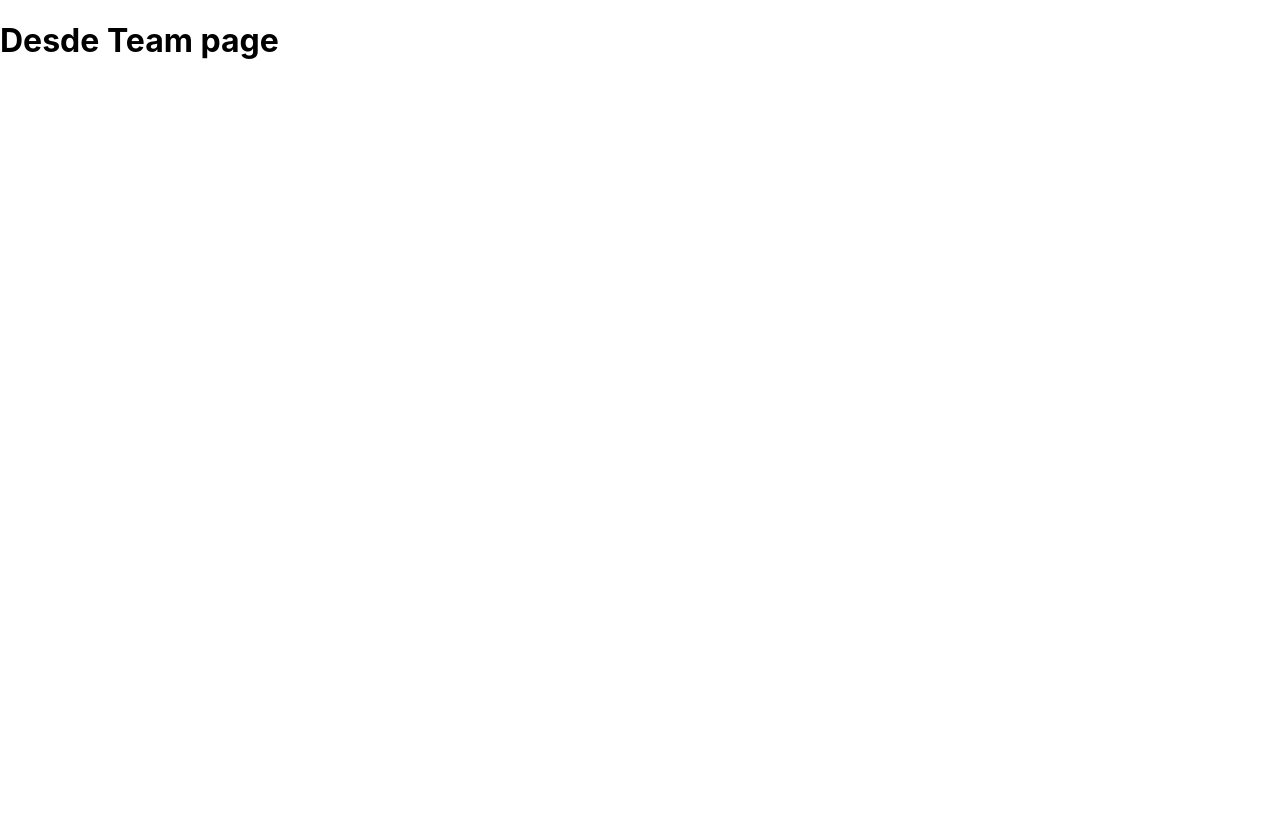
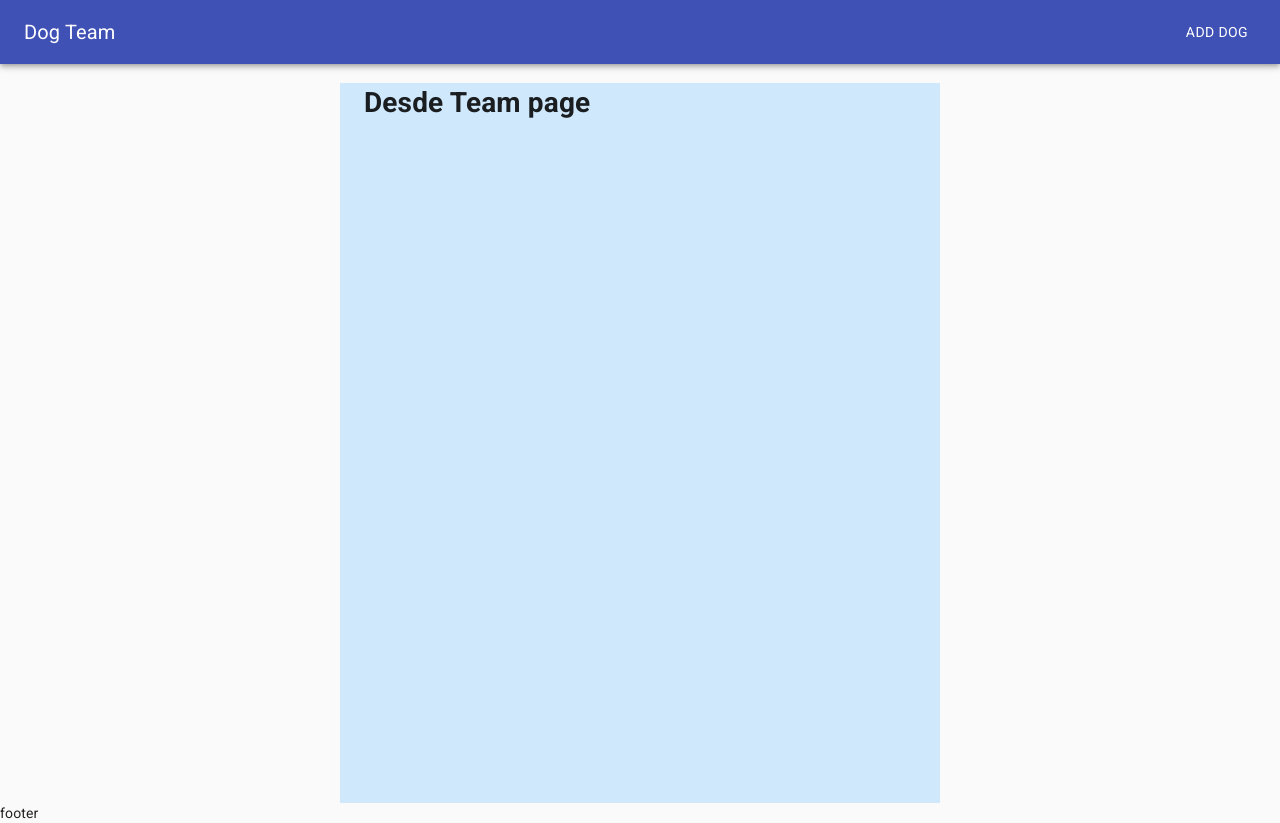
Before and after one commit to MarcosRissottoB/dog-team, a React (Create React App) app in the folder dog-team/: page /team in a window 1280 px wide. Before the commit the page ends 800 px from the top, so only its background shows below. Built offline with nearby package versions, Linux system fonts and the light colour scheme.

Commit message:
Add Team page and initial layout

```diff
--- a/dog-team/src/App.js
+++ b/dog-team/src/App.js
@@ -5,18 +5,26 @@ import {
   Route
 } from "react-router-dom";
 
+// Pages
 import Home from './pages/Home';
 import DogDetail from './pages/DogDetail';
 import Team from './pages/Team';
+import NotFound from './pages/NotFound';
+
+// Components
+import Layout from './components/layout';
 
 function App() {
   return (
     <Router>
-      <Switch>
-        <Route exact path='/' component={Home} />
-        <Route exact path='/dog/:id' component={DogDetail} />
-        <Route exact path='/team' component={Team} />
-      </Switch>
+      <Layout>
+        <Switch>
+          <Route exact path='/' component={Home}/>
+          <Route exact path='/dog/:id' component={DogDetail} />
+          <Route exact path='/team' component={Team} />
+          <Route component={NotFound} />
+        </Switch>
+      </Layout>
     </Router>
   );
 }
--- /dev/null
+++ b/dog-team/src/components/content.js
@@ -0,0 +1,16 @@
+import React from 'react';
+import CssBaseline from '@material-ui/core/CssBaseline';
+import Container from '@material-ui/core/Container';
+
+function Content({children}) {
+  return (
+    <>
+      <CssBaseline />
+      <Container maxWidth="sm" style={{ backgroundColor: '#cfe8fc', height: '90vh' }} >
+        {children}
+      </Container>
+    </>
+  )
+};
+
+export default Content;
--- /dev/null
+++ b/dog-team/src/components/header.js
@@ -0,0 +1,39 @@
+import React from 'react';
+import {
+  AppBar,
+  Toolbar,
+  Typography,
+  Button
+} from '@material-ui/core';
+import { makeStyles } from '@material-ui/core/styles';
+
+const useStyles = makeStyles((theme) => ({
+  root: {
+    flexGrow: 1,
+  },
+  menuButton: {
+    marginRight: theme.spacing(2),
+  },
+  title: {
+    flexGrow: 1,
+  },
+}));
+
+function Header() {
+  const classes = useStyles();
+
+  return (
+    <>
+      <AppBar position="static">
+        <Toolbar>
+          <Typography variant="h6" className={classes.title}>
+            Dog Team
+          </Typography>
+          <Button color="inherit">Add Dog</Button>
+        </Toolbar>
+      </AppBar>
+    </>
+  )
+}
+
+export default Header;
--- /dev/null
+++ b/dog-team/src/components/layout.js
@@ -0,0 +1,17 @@
+import React from 'react';
+
+// Components
+import Content from './content';
+import Header from './header';
+
+function Layout({children}) {
+  return (
+    <>
+      <Header />
+      <Content>{children}</Content>
+      <footer>footer</footer>
+    </>
+  )
+}
+
+export default Layout;
--- /dev/null
+++ b/dog-team/src/pages/NotFound.js
@@ -0,0 +1,13 @@
+import React from 'react';
+import { Link } from 'react-router-dom';
+
+const NotFound = () => (
+  <div>
+    <h1>404 - Not Found!</h1>
+    <Link to="/">
+      Go Home
+    </Link>
+  </div>
+);
+
+export default NotFound;
--- a/dog-team/src/pages/Team.js
+++ b/dog-team/src/pages/Team.js
@@ -1,4 +1,4 @@
-import React from 'react'
+import React from 'react';
 
 function Team() {
   return (
@@ -8,4 +8,4 @@ function Team() {
   )
 }
 
-export default Team
+export default Team;
```
Also changed, not shown: 1 other file (tests, documents, lock files or other folders).
